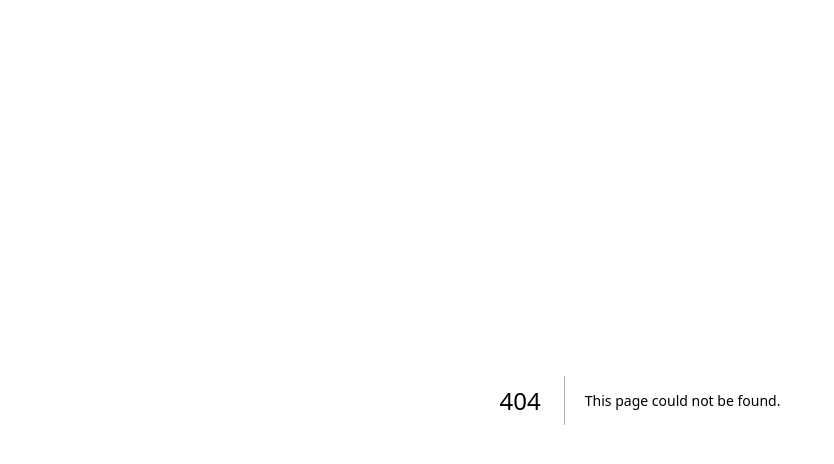
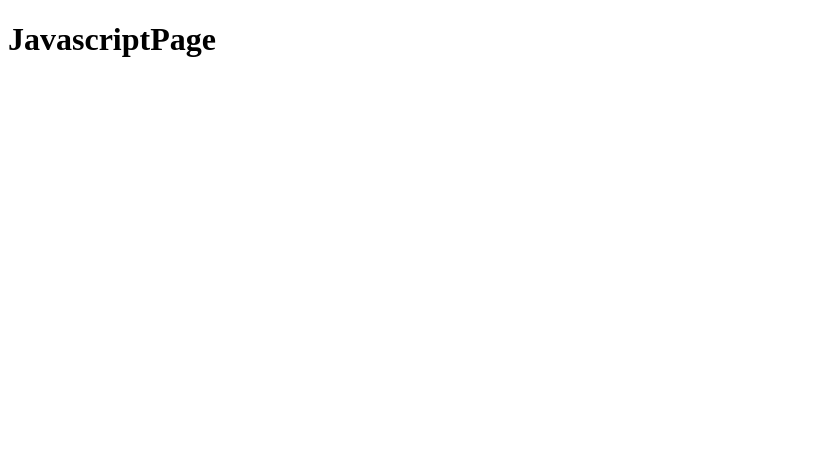
Before and after one commit to odaka-web/odaka.work, a Next.js app: page /javascript in a window 1280 px wide. Before the commit this address had no page. Shown: the top 464 px of the page, without its empty margins (0-834 px from the left). Built offline with nearby package versions, Linux system fonts and the light colour scheme.

Commit message:
JavaScriptページのファイルを作成

```diff
--- /dev/null
+++ b/app/javascript/page.js
@@ -0,0 +1,7 @@
+export default function JavascriptPage() {
+	return (
+		<div>
+			<h1>JavascriptPage</h1>
+		</div>
+	);
+}
```
